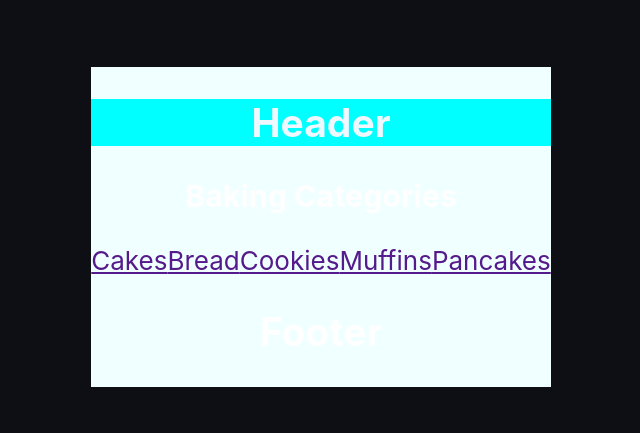
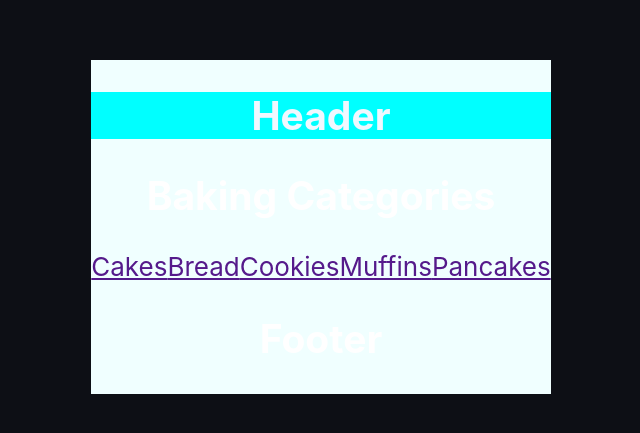
Before and after one commit to LoHi-Turing/lo-hi, a React (Create React App) app: page /#/all-categories in a window 1280 px wide. Shown: the part 173-606 px from the top of the page, without its empty margins (319-959 px from the left). Built offline with nearby package versions, Linux system fonts and the light colour scheme.

Commit message:
Styling and creating the AllCategories

```diff
--- a/src/components/AllCategories/AllCategories.css
+++ b/src/components/AllCategories/AllCategories.css
@@ -0,0 +1,5 @@
+.categories-display {
+  height: 80%;
+  width: 100%;
+
+}
--- a/src/components/AllCategories/AllCategories.js
+++ b/src/components/AllCategories/AllCategories.js
@@ -4,14 +4,14 @@ import { Link } from 'react-router-dom';
 
 const AllCategories = () => {
   return (
-    <section>
+    <main className='categories-display'>
       <h1>Baking Categories</h1>
       <Link>Cakes</Link>
       <Link>Bread</Link>
       <Link>Cookies</Link>
       <Link>Muffins</Link>
       <Link>Pancakes</Link>
-    </section>
+    </main>
   )
 }
 
```
